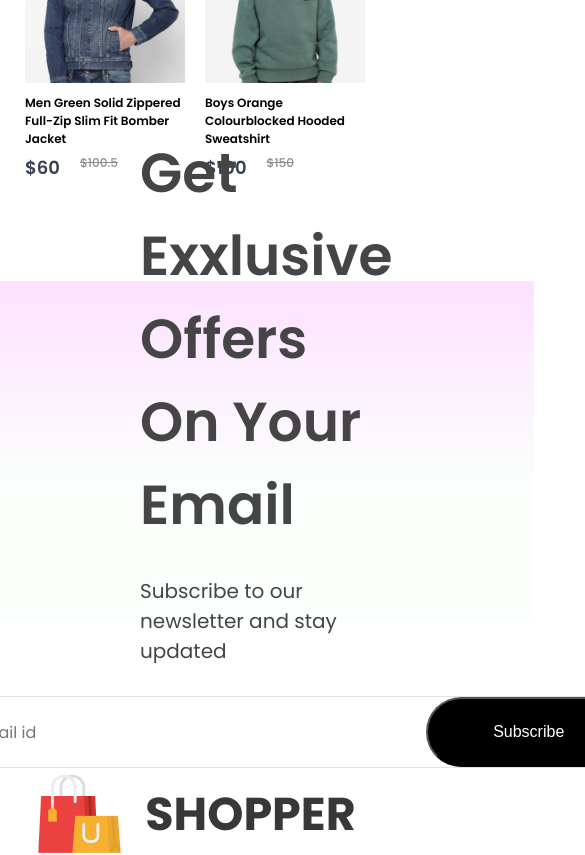
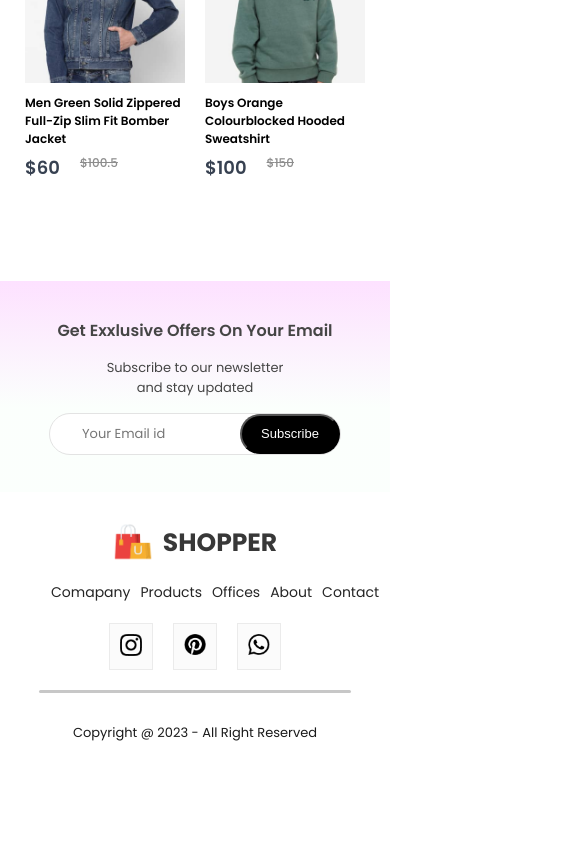
Before and after one commit to aditya-k-maurya/ecommerce, a React (Create React App) app in the folder frontend/: page / in a window 390 px wide. Shown: the part 3060-3915 px from the top of the page, 585 px wide, since content can reach past the window. After the commit the page ends 3833 px from the top, so only its background shows below. Built offline with nearby package versions, Linux system fonts and the light colour scheme.

Commit message:
footer and newsletter responsiveness

```diff
--- a/frontend/src/Components/Footer/Footer.css
+++ b/frontend/src/Components/Footer/Footer.css
@@ -62,3 +62,36 @@
   height: 3px;
   background-color: #c7c7c7;
 }
+
+@media (max-width:800px) {
+  .footer{
+    gap: 20px;
+  }
+
+  .footer-logo{
+    gap:10px;
+    align-items: end;
+  }
+
+  .footer-logo img{
+    width:40px;
+  }
+
+  .footer-logo p{
+    font-size: 25px;
+    gap: 10px;
+  }
+
+  .footer-links{
+    font-size: 14px;
+    gap: 10px;
+  }
+
+  .footer-social-icon img{
+    width: 22px;
+  }
+
+  .footer-copyright{
+    font-size: 13px;
+  }
+}
--- a/frontend/src/Components/NewsLetter.jsx/NewsLetter.css
+++ b/frontend/src/Components/NewsLetter.jsx/NewsLetter.css
@@ -53,3 +53,122 @@
   font-size: 16px;
   cursor: pointer;
 }
+
+@media(max-width:1280px){
+  .newsletter{
+    padding: 0px 80px;
+    margin-bottom: 120px;
+    gap: 20px;
+  }
+
+  .newsletter h1{
+    font-size: 36px;
+  }
+
+  .newsletter p{
+    font-size: 16px;
+  }
+
+  .newsletter div{
+    width: 600px;
+    height:60px;
+  }
+
+  .newsletter div input{
+    width:400px;
+  }
+
+  .newsletter div button{
+    width: 160px;
+    height: 60px;
+  }
+}
+
+@media(max-width:1024px){
+  .newsletter{
+    margin-bottom: 60px;
+  }
+
+  .newsletter h1{
+    font-size: 30px;
+  }
+
+  .newsletter p{
+    font-size: 14px;
+  }
+
+  .newsletter div{
+    width: 500px;
+    height:50px;
+  }
+
+  .newsletter div input{
+    width:300px;
+    font-size: 14px;
+  }
+
+  .newsletter div button{
+    width: 120px;
+    height: 50px;
+    font-size: 14px;
+  }
+}
+
+@media(max-width:800px){
+  .newsletter{
+    margin-bottom: 30px;
+    height: 35vh;
+  }
+
+  .newsletter h1{
+    font-size: 18px;
+  }
+
+  .newsletter p{
+    font-size: 12px;
+  }
+
+  .newsletter div{
+    width: 400px;
+    height:40px;
+  }
+
+  .newsletter div input{
+    width:200px;
+    font-size: 13px;
+  }
+
+  .newsletter div button{
+    width: 100px;
+    height: 40px;
+    font-size: 13px;
+  }
+}
+
+@media(max-width:500px){
+  .newsletter{
+    height: 25vh;
+    width: 100%;
+    padding: 0;
+    gap: 15px;
+  }
+
+  .newsletter h1{
+    font-size: 16px;
+  }
+
+  .newsletter p{
+    font-size: 13px;
+    max-width: 200px;
+    text-align: center;
+  }
+
+  .newsletter div{
+    width: 290px;
+  }
+
+  .newsletter div input{
+    width:130px;
+  }
+
+}
--- a/frontend/src/Components/Popular/Popular.css
+++ b/frontend/src/Components/Popular/Popular.css
@@ -84,7 +84,7 @@
   }
 }
 
-@media (max-width:500px) {
+@media (max-width:600px) {
   .popular{
     height: 90vh;
   }
```
